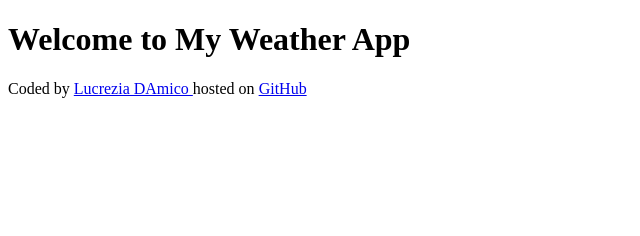
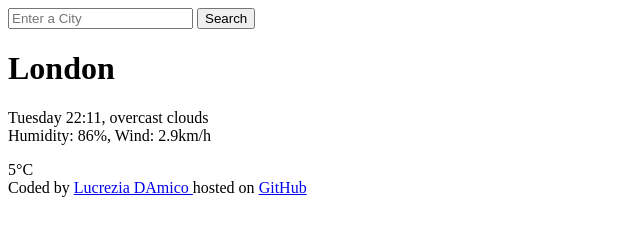
Before and after one commit to Lucrezia92/Meteo-Lucrezia, a plain HTML site: page Index.html in a window 1280 px wide. Shown: the whole page, without its empty margins (0-640 px from the left). Drawn offline with Linux system fonts and the light colour scheme.

Commit message:
added the html to the project

```diff
--- a/Index.html
+++ b/Index.html
@@ -6,7 +6,22 @@
     <title>Meteo App</title>
 </head>
 <body>
-    <h1>Welcome to My Weather App</h1>
+    <header>
+    <form></form>
+    <input type="search" placeholder="Enter a City" required>
+    <input type="submit" value="Search">
+</header>
+    <main>
+        <div>
+    <h1>London</h1>
+    <p>
+        Tuesday 22:11, overcast clouds
+        <br  />
+        Humidity: 86%, Wind: 2.9km/h
+    </p>
+    </div>
+      <div>5°C</div>
+    </main>
     <footer>
         Coded by
     <a href=https://github.com/Lucrezia92> Lucrezia DAmico </a>
```
